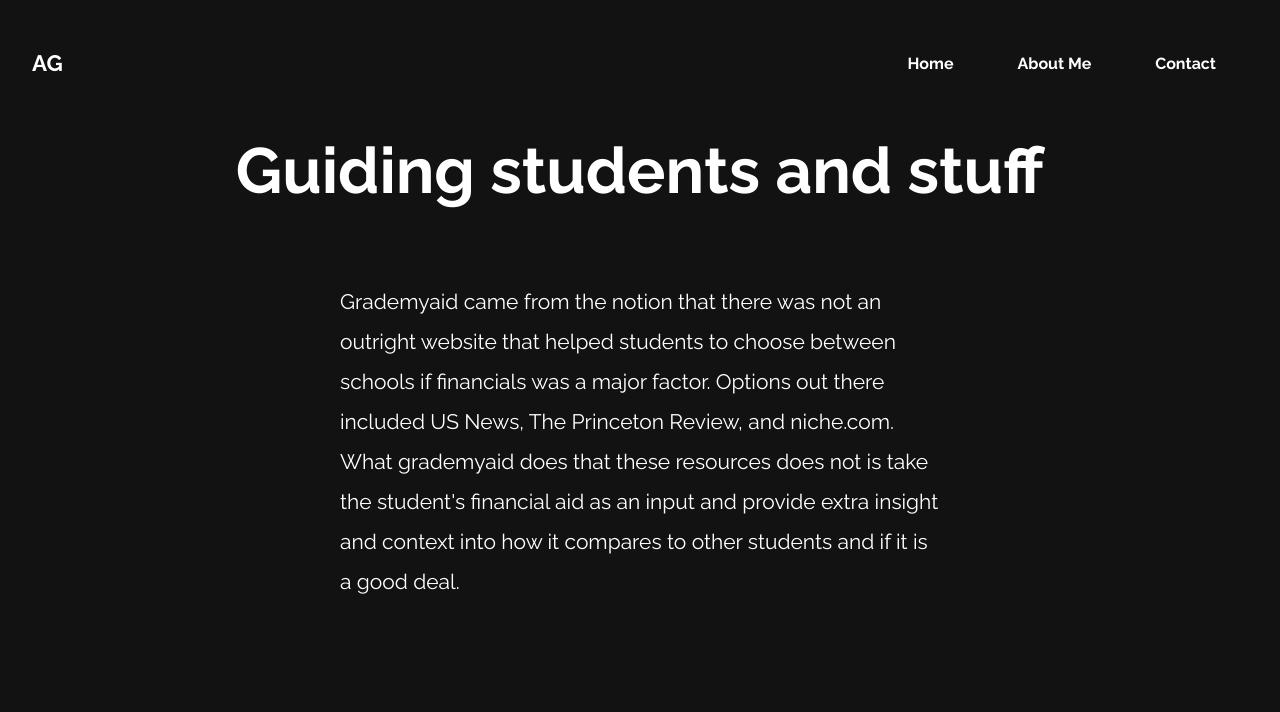
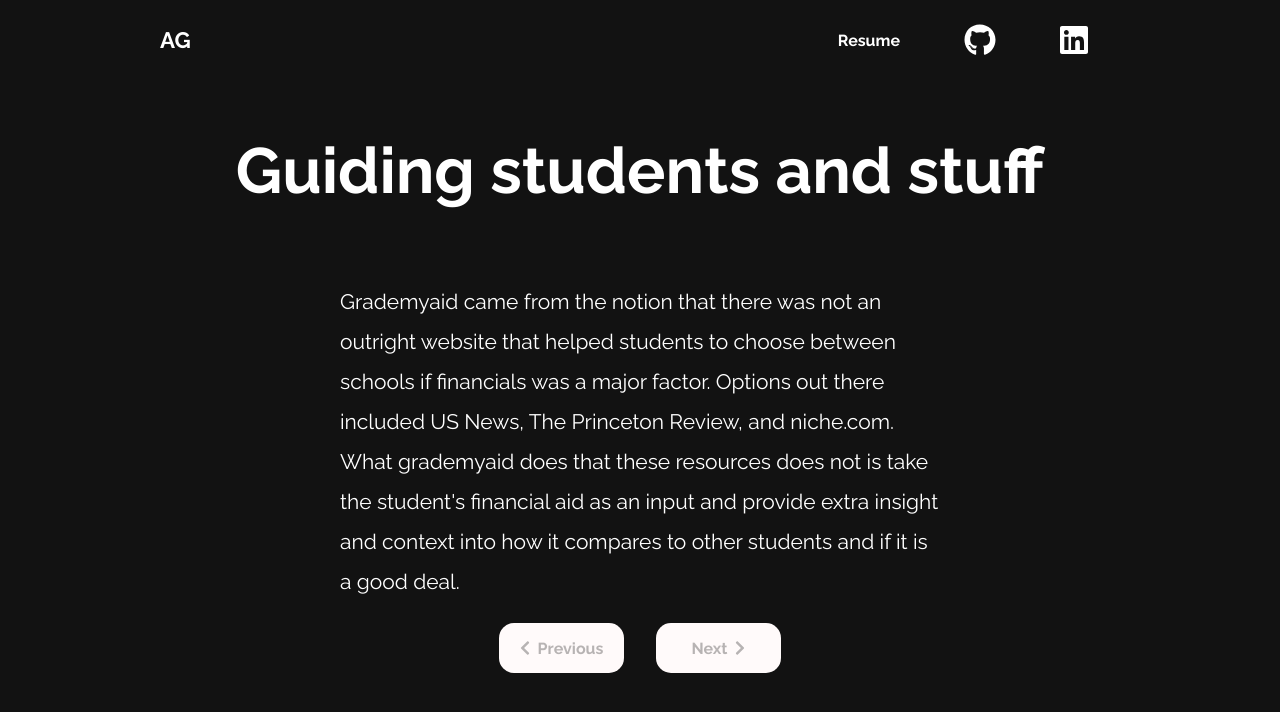
Before and after one commit to agrattan0820/portfolio-site, a Next.js app: page /Alexander_Grattan_Resume.pdf in a window 1280 px wide. Shown: the top 712 px of the page. Built offline with nearby package versions, Linux system fonts and the light colour scheme.

Commit message:
fix: subpage navigation

```diff
--- a/components/data.js
+++ b/components/data.js
@@ -1,5 +1,6 @@
 export const projectsList = [
   {
+    id: 1,
     name: "Pitt CSC",
     description:
       "Appointed as a club officer for the Pitt Computer Science Club, both to support initiatives and to redesign the club website. The current website can befound here: https://pittcsc.org/. Designed iteratively with Figma and developed with Gatsby, Tailwind CSS, and Framer Motion.",
@@ -10,6 +11,7 @@ export const projectsList = [
     tools: ["Gatsby", "Tailwind CSS", "Sass", "Framer Motion"],
   },
   {
+    id: 2,
     name: "Green Pages",
     description:
       "Cooperated with another developer and two pharmacy students to create a website that tracks cannabis strain availability in the Pennsylvania area.Designed in Figma and developed the frontend with React and SCSS. Helped create the REST API and backend with Django Rest Framework.",
@@ -20,6 +22,7 @@ export const projectsList = [
     tools: ["React", "Django", "Sass", "Redux", "Framer Motion"],
   },
   {
+    id: 3,
     name: "Grademyaid",
     description:
       "A website that allows students to grade their college financial aid packages using data from the US Department of Education.\nThis was built for Pitt CSC Hacks, a competition sponsored by the University of Pittsburgh's Computer Science Club.",
@@ -30,6 +33,7 @@ export const projectsList = [
     tools: ["React", "Framer Motion", "Sass"],
   },
   {
+    id: 4,
     name: "The New York Times Critic's Picks",
     description:
       "A website that showcases movies that The New York Times considers critic's picks using their REST API.\nThe cards can be sorted in multiple ways and each link to the corresponding review on The New York Time's website.",
@@ -40,6 +44,7 @@ export const projectsList = [
     tools: ["React", "Framer Motion", "The New York Times API"],
   },
   {
+    id: 5,
     name: "Virtual Safari",
     description:
       "A recreation of Timon and Pumbaa's Virtual Safari, a choose-your-own adventure from The Lion King DVD.\nI edited the choices into individual clips using DaVinci Resolve and used JavaScript to develop the site interaction.",
--- a/pages/[project].js
+++ b/pages/[project].js
@@ -4,6 +4,12 @@ import { useEffect } from "react";
 import { useRouter } from "next/router";
 import { projectsList } from "../components/data";
 import { motion } from "framer-motion";
+import { FontAwesomeIcon } from "@fortawesome/react-fontawesome";
+import {
+  faChevronLeft,
+  faChevronRight,
+} from "@fortawesome/free-solid-svg-icons";
+import { faGithub, faLinkedin } from "@fortawesome/free-brands-svg-icons";
 
 export default function Project() {
   const router = useRouter();
@@ -30,16 +36,42 @@ export default function Project() {
       </Head>
       <nav className="project-nav">
         <div className="space-between">
-          <div className="logo">AG</div>
+          <Link href="/">
+            <div className="logo">AG</div>
+          </Link>
           <ul className="nav-list">
             <li>
-              <Link href="/">Home</Link>
+              <motion.a
+                href="/Alexander_Grattan_Resume.pdf"
+                target="_blank"
+                rel="noopener noreferrer"
+                whileHover={{ scale: 1.1 }}
+                whileTap={{ scale: 0.9 }}
+              >
+                Resume
+              </motion.a>
             </li>
             <li>
-              <Link href="/about">About Me</Link>
+              <motion.a
+                href="https://github.com/GameDog9988"
+                target="_blank"
+                rel="noopener noreferrer"
+                whileHover={{ scale: 1.1 }}
+                whileTap={{ scale: 0.9 }}
+              >
+                <FontAwesomeIcon icon={faGithub} size="2x" />
+              </motion.a>
             </li>
             <li>
-              <Link href="/contact">Contact</Link>
+              <motion.a
+                href="https://www.linkedin.com/in/alexander-grattan/"
+                target="_blank"
+                rel="noopener noreferrer"
+                whileHover={{ scale: 1.1 }}
+                whileTap={{ scale: 0.9 }}
+              >
+                <FontAwesomeIcon icon={faLinkedin} size="2x" />
+              </motion.a>
             </li>
           </ul>
         </div>
@@ -63,6 +95,43 @@ export default function Project() {
             students and if it is a good deal.
           </p>
         </div>
+
+        <nav className="page-navigation">
+          {projectObject?.id > 1 ? (
+            <Link href={projectsList[projectObject.id - 2].project}>
+              <motion.button
+                className="project-btn"
+                whileHover={{ scale: 1.1 }}
+                whileTap={{ scale: 0.9 }}
+              >
+                <FontAwesomeIcon className="prev-arrow" icon={faChevronLeft} />
+                Previous
+              </motion.button>
+            </Link>
+          ) : (
+            <button className="disabled-btn" disabled>
+              <FontAwesomeIcon className="prev-arrow" icon={faChevronLeft} />
+              Previous
+            </button>
+          )}
+          {projectObject?.id < 5 ? (
+            <Link href={projectsList[projectObject.id].project}>
+              <motion.button
+                className="project-btn"
+                whileHover={{ scale: 1.1 }}
+                whileTap={{ scale: 0.9 }}
+              >
+                Next
+                <FontAwesomeIcon className="next-arrow" icon={faChevronRight} />
+              </motion.button>
+            </Link>
+          ) : (
+            <button className="disabled-btn" disabled>
+              Next
+              <FontAwesomeIcon className="next-arrow" icon={faChevronRight} />
+            </button>
+          )}
+        </nav>
       </main>
     </motion.div>
   );
--- a/styles/Home.scss
+++ b/styles/Home.scss
@@ -25,6 +25,7 @@
       align-items: center;
     }
     .logo {
+      cursor: pointer;
       font-size: 1.4rem;
       user-select: none;
     }
@@ -189,6 +190,7 @@
           }
         }
         h3 {
+          cursor: pointer;
           font-size: 2rem;
           margin: 0;
           @media (max-height: 800px) {
@@ -221,7 +223,7 @@
           }
           .project-btn {
             cursor: pointer;
-            margin-right: 15px;
+            margin: 0 1rem;
             width: 125px;
             height: 50px;
             border-radius: 15px;
@@ -249,12 +251,19 @@
       }
 
       img {
+        cursor: pointer;
         width: 800px;
         height: 450px;
         object-fit: cover;
         object-position: center;
         border-radius: 20px;
         margin: 0 32px;
+        box-shadow: 0 2.8px 2.2px rgba(211, 211, 211, 0.02),
+          0 6.7px 5.3px rgba(211, 211, 211, 0.028),
+          0 12.5px 10px rgba(211, 211, 211, 0.035),
+          0 22.3px 17.9px rgba(211, 211, 211, 0.042),
+          0 41.8px 33.4px rgba(211, 211, 211, 0.05),
+          0 100px 80px rgba(211, 211, 211, 0.07);
         @media (max-width: 1300px) {
           width: 500px;
           height: 280px;
--- a/styles/Project.scss
+++ b/styles/Project.scss
@@ -1,19 +1,29 @@
 .container {
   .project-nav {
-    width: 100%;
     position: absolute;
-    top: 50px;
+    left: 50%;
+    transform: translateX(-50%);
+    display: flex;
+    align-items: center;
+    height: 10vh;
+    width: 75%;
     font-family: $font;
     color: $white;
     font-weight: 700;
+    z-index: 2;
+    @media (max-width: 768px) {
+      width: 90%;
+    }
     .space-between {
+      width: 100%;
       display: flex;
       justify-content: space-between;
       align-items: center;
-      padding: 0 32px;
     }
     .logo {
+      cursor: pointer;
       font-size: 1.4rem;
+      user-select: none;
     }
     .nav-list {
       margin: 0;
@@ -28,8 +38,11 @@
           padding: 0 8px;
         }
         a {
+          display: inline-block;
+          font-family: $font;
           color: $white;
           text-decoration: none;
+          font-weight: 700;
           @media (max-width: 976px) {
             font-size: 0.875rem;
           }
@@ -62,5 +75,30 @@
         width: 600px;
       }
     }
+    .page-navigation {
+      button {
+        cursor: pointer;
+        margin: 0 1rem;
+        width: 125px;
+        height: 50px;
+        border-radius: 15px;
+        border: none;
+        outline: none;
+        background: snow;
+        font-weight: 700;
+        font-family: $font;
+        font-size: 1rem;
+        @media (max-width: 967px) {
+          width: 100px;
+          font-size: 0.875rem;
+        }
+        .prev-arrow {
+          margin-right: 0.5rem;
+        }
+        .next-arrow {
+          margin-left: 0.5rem;
+        }
+      }
+    }
   }
 }
```
Also changed, not shown: pages/index.js (+11 -6 lines).
